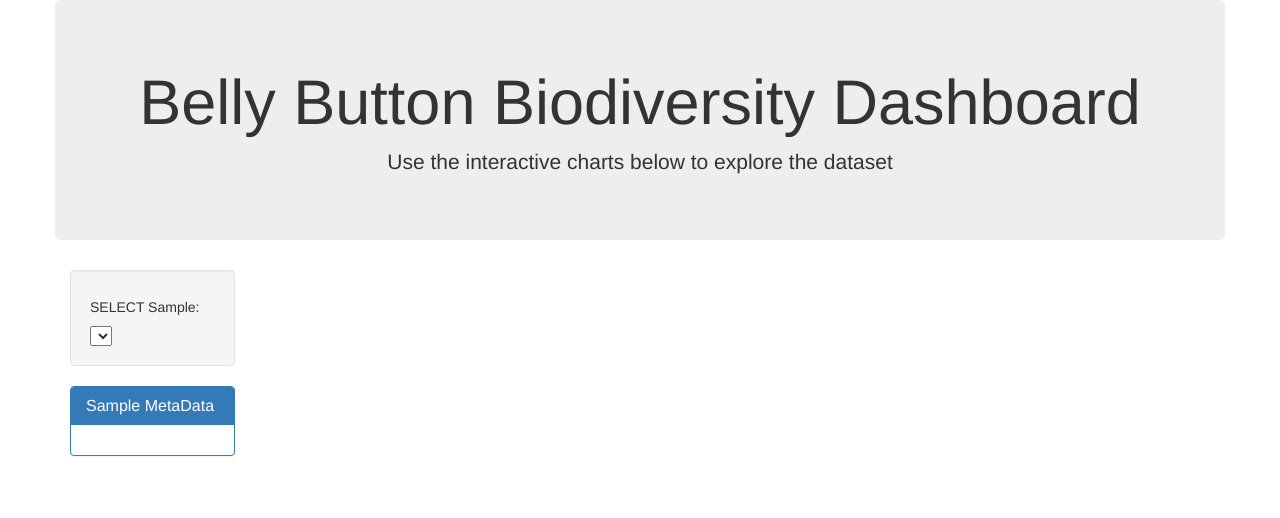
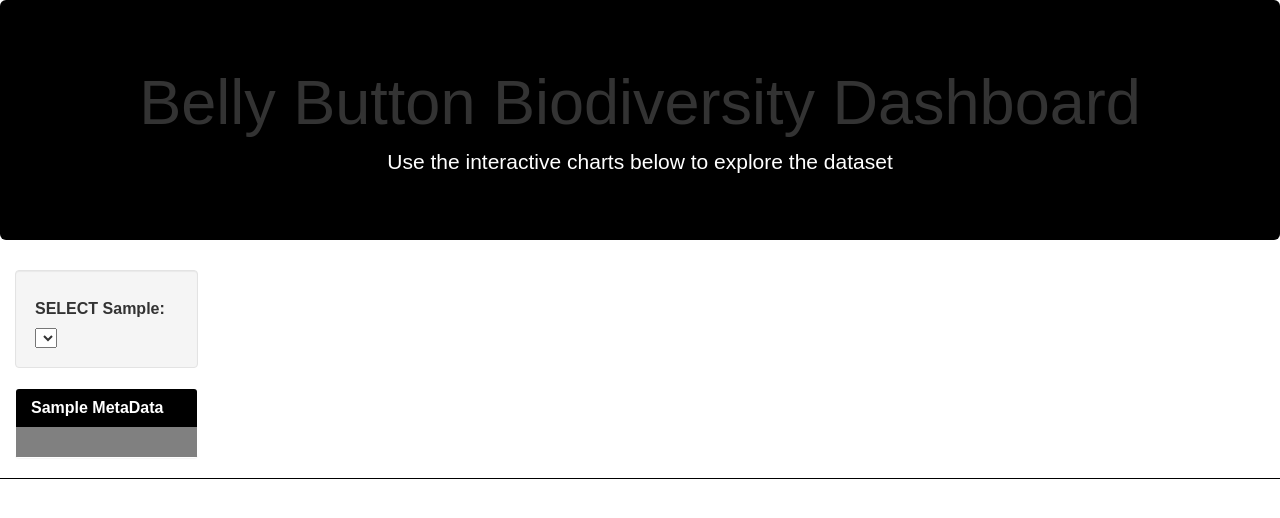
Before and after one commit to esharma3/belly_button_biodiversity, a Flask app: page / in a window 1280 px wide. Shown: the top 518 px of the page. Run offline with Flask 2, Linux system fonts and the light colour scheme; data that the repository does not hold is empty; some libraries are stand-ins or nearby versions.

Commit message:
added link to css stylesheet

```diff
--- a/templates/index.html
+++ b/templates/index.html
@@ -1,17 +1,16 @@
 <!DOCTYPE html>
 <html lang="en">
-
    <head>
       <meta charset="UTF-8">
+      <meta http-equiv="cache-control" content="no-cache" />
+      <meta http-equiv="Pragma" content="no-cache" />
       <meta name="viewport" content="width=device-width, initial-scale=1.0">
-  <meta http-equiv="X-UA-Compatible" content="ie=edge">
-  <title>Flask Plotlyjs Example</title>
+      <title>Flask Plotlyjs</title>
       <link rel="stylesheet" href="https://maxcdn.bootstrapcdn.com/bootstrap/3.3.7/css/bootstrap.min.css">
+      <link rel="stylesheet" href="static/css/style.css">
    </head>
-
    <body>
-
-  <div class="container">
+      <div class="container-fluid">
          <div class="row">
             <div class="col-md-12 jumbotron text-center">
                <h1>Belly Button Biodiversity Dashboard</h1>
@@ -24,7 +23,7 @@
                   <h5>SELECT Sample:</h5>
                   <select id="selDataset" onchange="optionChanged(this.value)"></select>
                </div>
-        <div class="panel panel-primary">
+               <div class="panel">
                   <div class="panel-heading">
                      <h3 class="panel-title">Sample MetaData</h3>
                   </div>
@@ -44,13 +43,9 @@
             <div id="bubble"></div>
          </div>
       </div>
-
-  <!-- <script src="https://cdn.plot.ly/plotly-1.31.2.min.js"></script> -->
-  <script src="https://cdnjs.cloudflare.com/ajax/libs/d3/5.5.0/d3.js"></script>
+      <script src="https://cdnjs.cloudflare.com/ajax/libs/d3/5.15.0/d3.js"></script>
       <script src="https://cdn.plot.ly/plotly-latest.min.js"></script>
       <script src="{{ url_for('static', filename='js/bonus.js') }}"></script>
       <script src="{{ url_for('static', filename='js/app.js') }}"></script>
-
    </body>
-
 </html>
```
Lines whose indentation alone changed are shown as unchanged.
